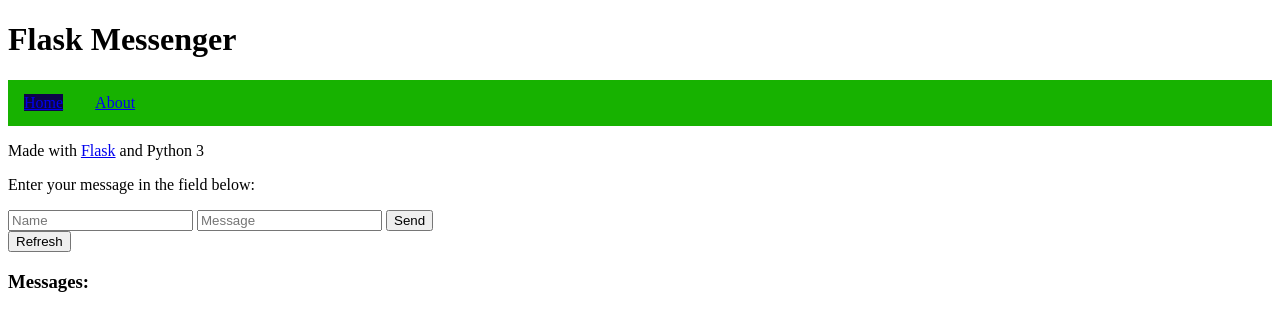
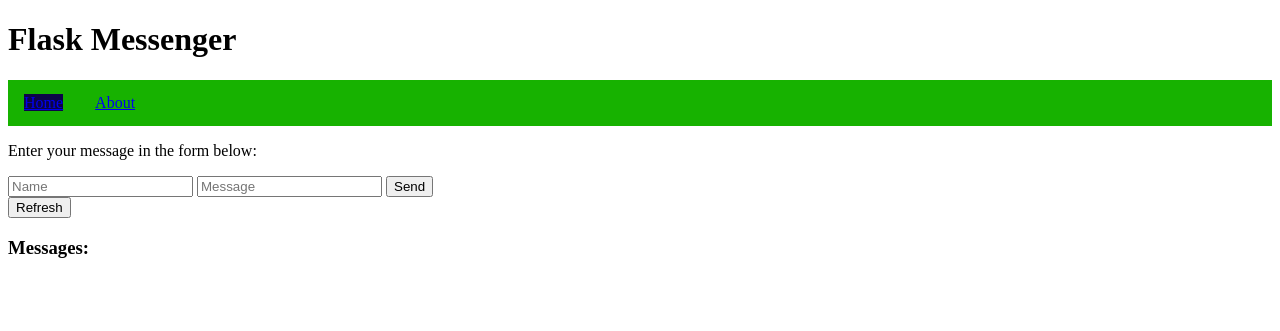
Before and after one commit to Adoria298/fez, a Flask app: page / in a window 1280 px wide. Shown: the top 331 px of the page. Run offline with Flask 2, Linux system fonts and the light colour scheme.

Commit message:
Improved UI.

```diff
--- a/templates/view.html
+++ b/templates/view.html
@@ -2,8 +2,7 @@
 <title>Flask Messenger</title>
 <body>
 	{% block content %}
-	<p>Made with <a href="http://flask.pocoo.org/">Flask</a> and Python 3</p>
-	<p>Enter your message in the field below:</p>
+		<p>Enter your message in the form below:</p>
 		<form action="/handle_data" method="POST">
 			<input type="text" name="name" placeholder="Name">
 			<input type="text" name="text" placeholder="Message">
```
Lines whose indentation alone changed are shown as unchanged.
